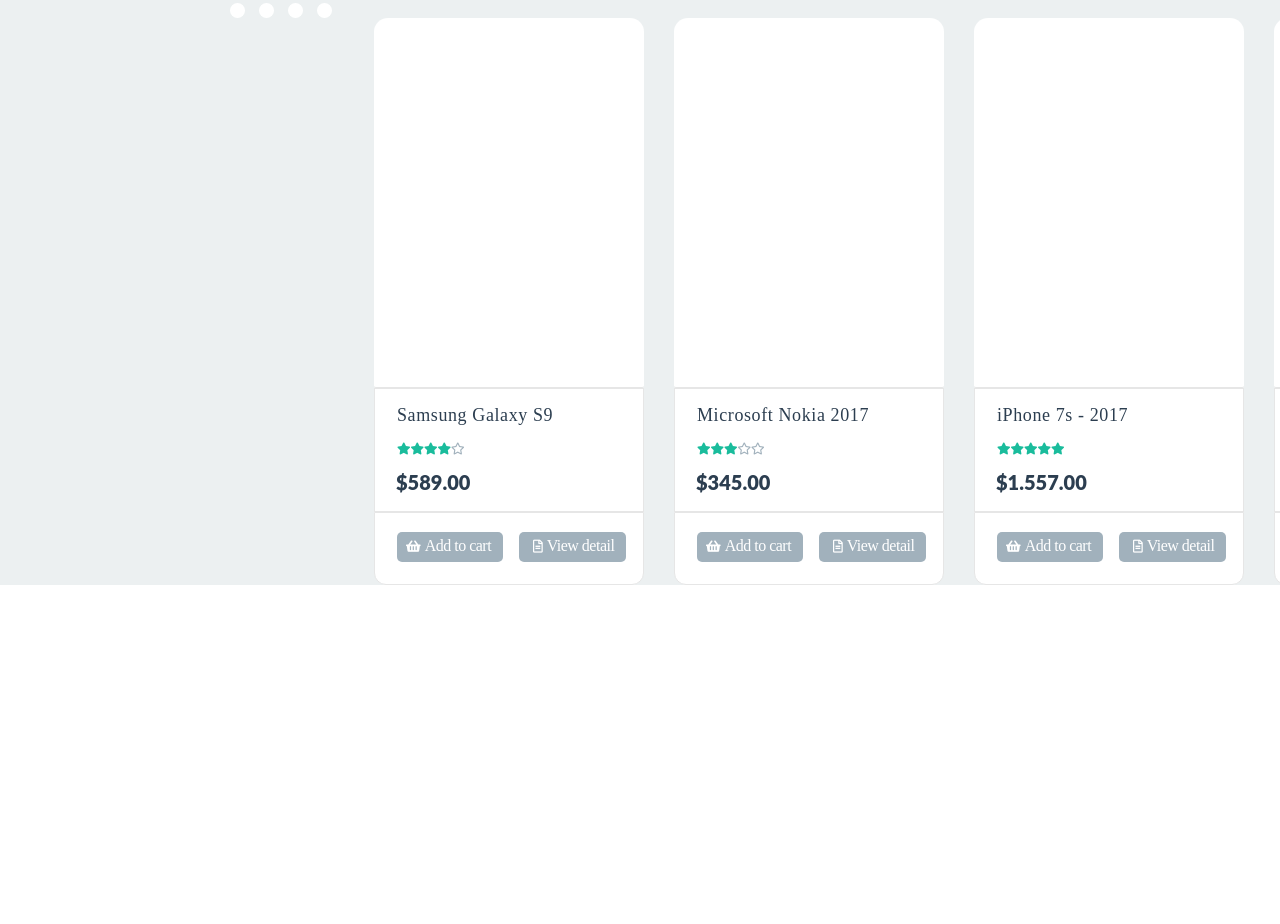
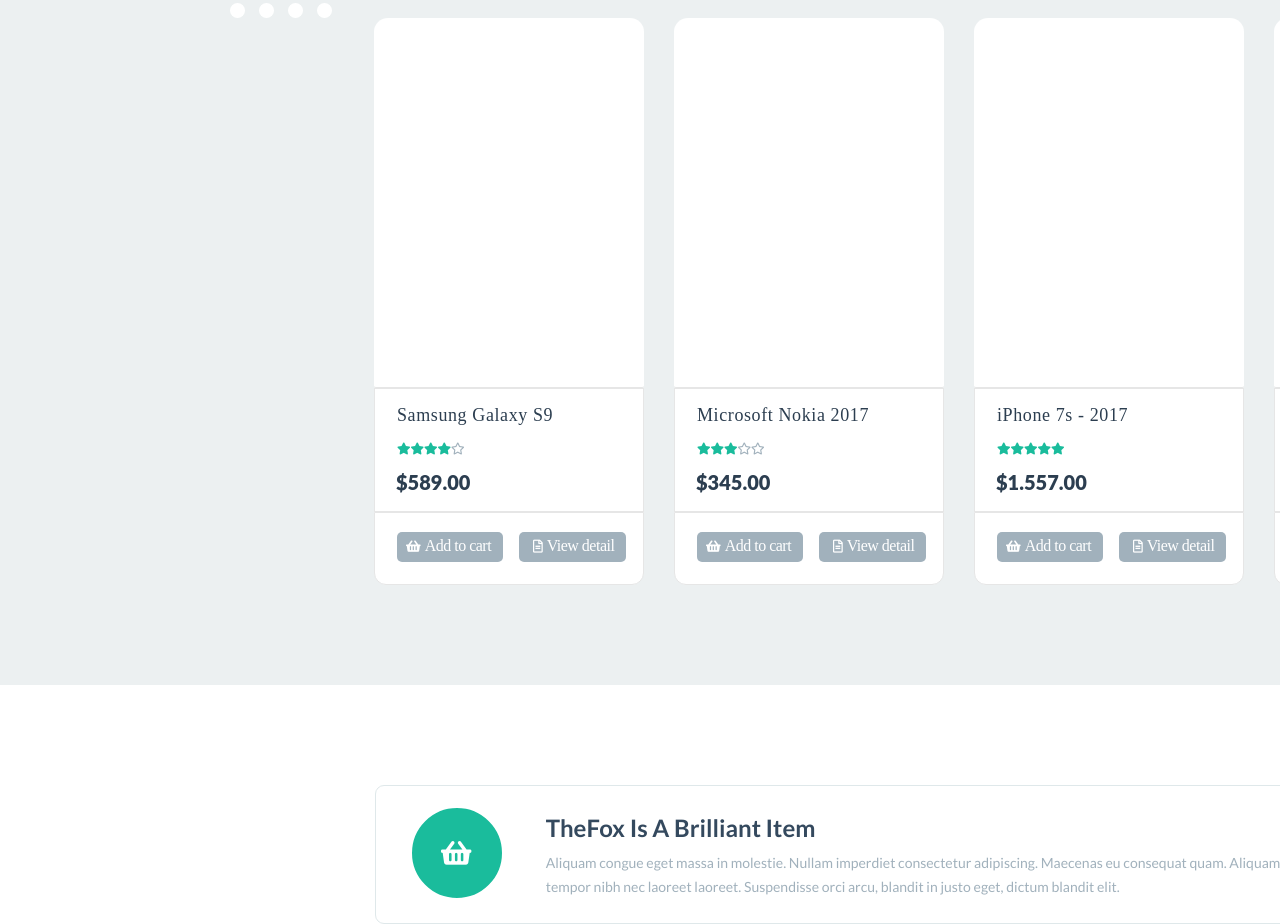
Before and after one commit to afifa8aamar/personal-project-html-and-css, a plain HTML site: page index.html in a window 1280 px wide. Shown: the part 1065-1989 px from the top of the page. Before the commit the page ends 1650 px from the top, so only its background shows below. Drawn offline with Linux system fonts and the light colour scheme.

Commit message:
feat(project): Finish section 4

```diff
--- a/index.html
+++ b/index.html
@@ -191,6 +191,21 @@
                 </div>
             </div>
         </section>
+
+        <section class="sec-4">
+            <div class="logo">
+                <i class="fas fa-shopping-basket" class="icon"></i>
+            </div>
+            <div class="text">
+                <h1>TheFox Is A Brilliant Item</h1>
+                <span>
+                    Aliquam congue eget massa in molestie. Nullam imperdiet consectetur adipiscing. Maecenas eu
+                    consequat quam. Aliquam tempor nibh nec laoreet laoreet. Suspendisse orci arcu, blandit in justo
+                    eget, dictum blandit elit.
+                </span>
+            </div>
+            <div class="button">purchase now</div>
+        </section>
     </section>
 </body>
 
--- a/styles/main.css
+++ b/styles/main.css
@@ -258,6 +258,8 @@
     background-color: #ECF0F1;
     padding-top: 95px;
     padding-left: 372px;
+    padding-bottom: 100px;
+    margin-bottom: 100px;
 }
 .sec-3 .display:hover > .info ,.sec-3 .display:hover > .buttons{
     background-color: #2C3E50;
@@ -433,3 +435,77 @@
     padding-right: 0.9px;
     padding-left: 14px;
 }
+
+
+
+
+/*********** sec-4 *****************/
+
+.sec-4 {
+    border: 1px solid #DFE8EA;
+    display: flex;
+    flex-direction: row;
+    margin-right: 375px;
+    margin-left: 375px;
+    border-radius: 9px;
+}
+
+.sec-4 .logo {
+    background-color: #1ABC9C;
+    border: 5px solid white;
+    border-radius: 73px;
+    color: white;
+    width: 100px;
+    display: inline-block;
+    height: 100px;
+    margin-left: 31px;
+    margin-right: 39.1px;
+    margin-top: 17px;
+    margin-bottom: 20px;
+}
+.sec-4 .logo i {
+    padding-left: 29px;
+    padding-top: 31px;
+    font-size: 27px;
+}
+
+.sec-4 .text h1 {
+    font-family: 'Lato';
+    font-size: 24px;
+    font-style: bold;
+    line-height: 33px;
+    color: #34495E;
+    padding-top: 25px;
+}
+.sec-4 .text span{
+    font-family: 'Lato';
+    font-size: 14px;
+    font-style: bold;
+    line-height: 24px;
+    color: #A1B1BC;
+    display: block;
+    width : 770px;
+    padding-top: 7px;
+}
+.sec-4 .text{
+    margin-right: 6px;
+}
+.sec-4 .button {
+    width: 180px;
+    height: 60px;
+    background-color: #34495E;
+    font-family: 'Lato Black';
+    font-size: 15px;
+    font-style: bold;
+    line-height: 24px;
+    color: #FFFFFF;
+    text-transform: uppercase;
+    filter: drop-shadow(0px 3px #2C3E50);
+    margin-top: 37px;
+    margin-right: 43px;
+    margin-bottom: 36px;
+    padding-top: 19px;
+    padding-bottom: 20px;
+    padding-left: 30px;
+    border-radius: 10px;
+}
```
